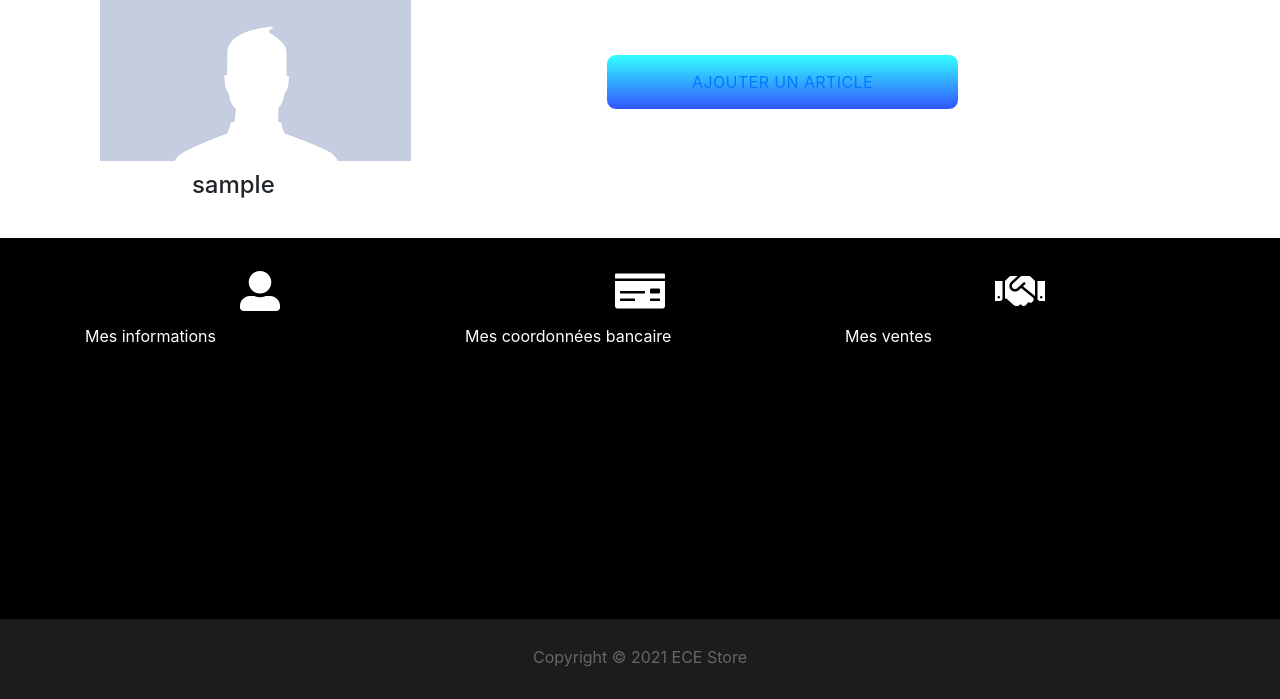
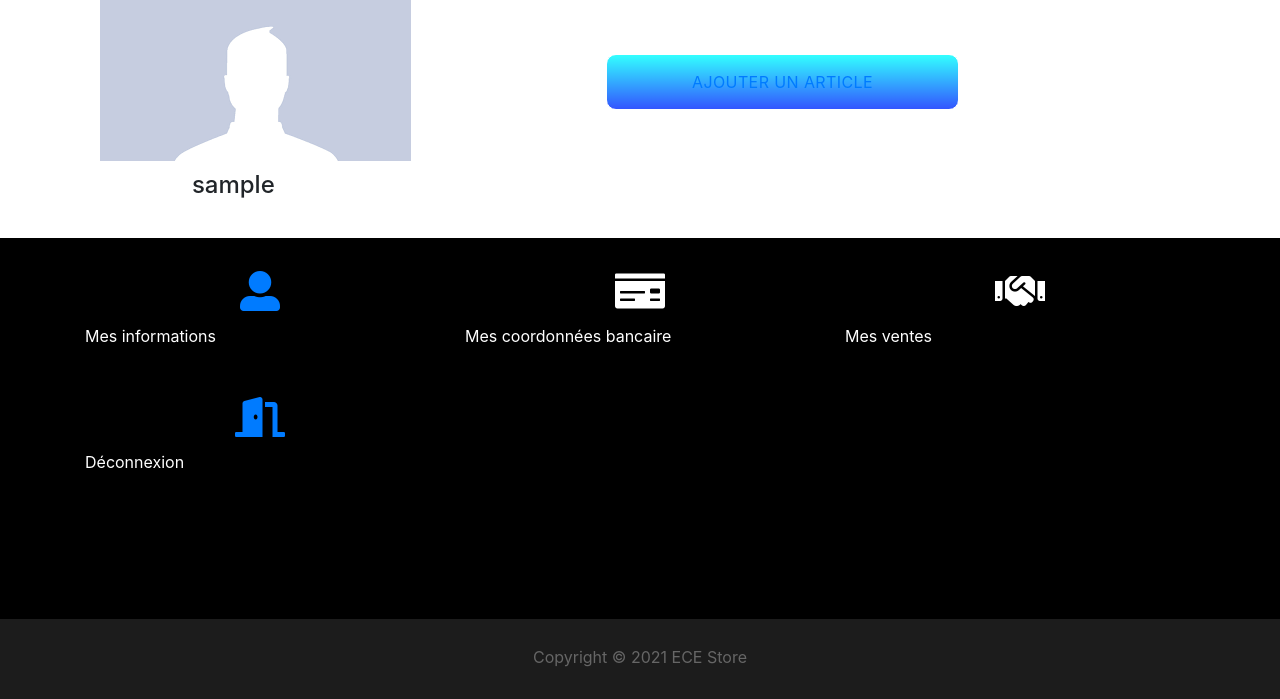
Before and after one commit to kassim0/ECE_Commerce, a PHP site: page /pagevendeur.php in a window 1280 px wide. Shown: the part 148-847 px from the top of the page. Run offline with PHP 8.4, Linux system fonts and the light colour scheme; the visitor is signed in with stand-in values (Sample User, id 1).

Commit message:
Update pagevendeur.php

```diff
--- a/pagevendeur.php
+++ b/pagevendeur.php
@@ -68,7 +68,7 @@
  			<div class="row">
 
  				<div class="col-lg-4">
- 					<h1><i class="fas fa-user-alt icone"></i></h1>
+ 					<h1><a href="informations.php"><i class="fas fa-user-alt icone"></i></a></h1>
  					<p>Mes informations</p>
  				</div>
 
@@ -80,6 +80,10 @@
  				<div class="col-lg-4">
  					<h1><i class="fas fa-handshake icone"></i></h1>
  					<p>Mes ventes</p>
+ 				</div>
+ 				<div class="col-lg-4">
+ 					<h1><a href="deconnexion.php"><i class="	fas fa-door-open icone"></i></a></h1>
+ 					<p>Déconnexion</p>
  				</div>
  			</div>
  		</div>
```
